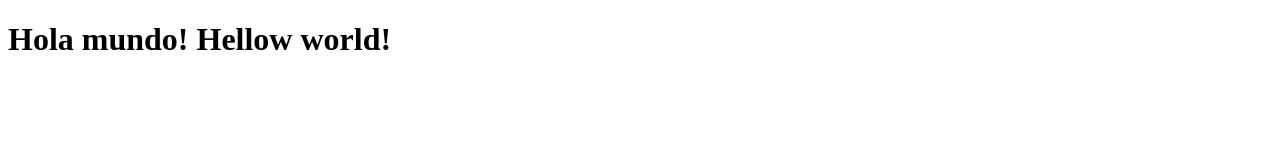
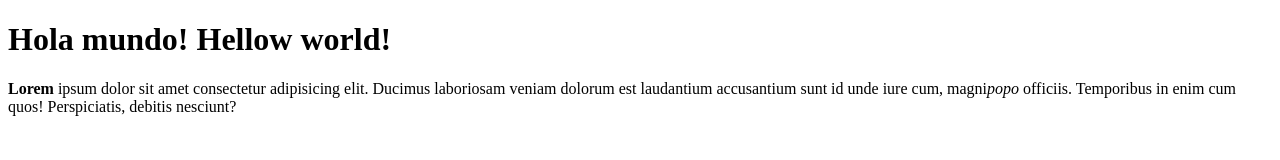
Before and after one commit to ChanisBlu/top_foundations, a plain HTML site: page html-boilerplate/index.html in a window 1280 px wide. Drawn offline with Linux system fonts and the light colour scheme.

Commit message:
modificacion del boiler plate, juagando con mas tags

```diff
--- a/html-boilerplate/index.html
+++ b/html-boilerplate/index.html
@@ -7,5 +7,13 @@
 
     <body>
         <h1>Hola mundo! Hellow world!</h1>
+        <p><strong>Lorem</strong> ipsum dolor sit amet consectetur adipisicing elit.
+         Ducimus laboriosam veniam dolorum est laudantium accusantium
+         sunt id unde iure cum, magni<em>popo</em> officiis. Temporibus in enim
+         cum quos! Perspiciatis, debitis nesciunt?</p>
+         <!--This is a comment-->
+
+
+
     </body>
 </html>
```
